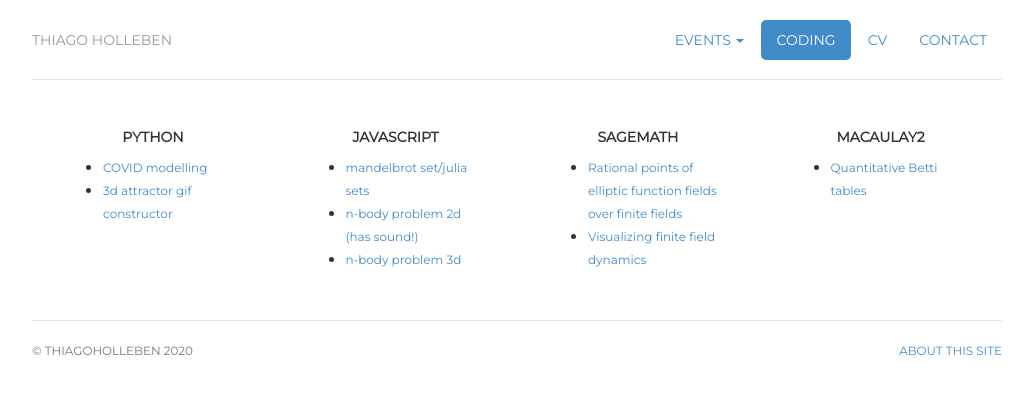
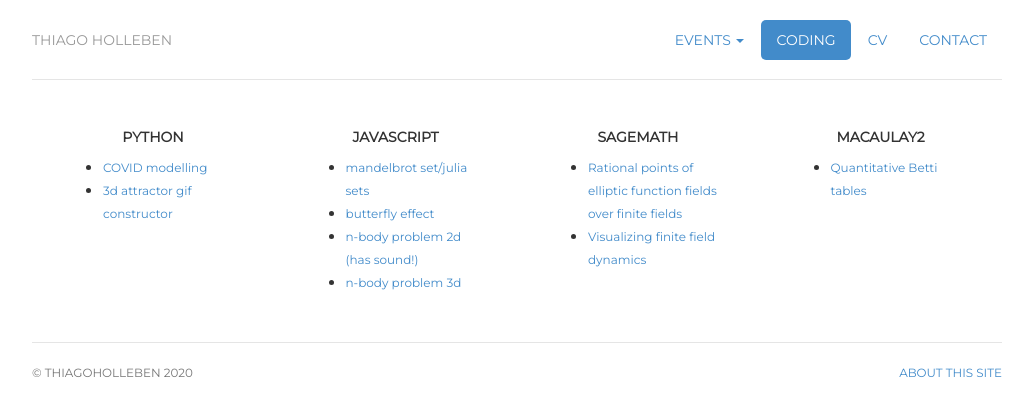
Before and after one commit to hollebenthiago/hollebenthiago.github.io, a Jekyll site: the page built from coding/index.html, in a window 1280 px wide. Shown: the top 416 px of the page, without its empty margins (123-1156 px from the left). Built offline with Jekyll 4.4.1, drawn with Linux system fonts in a browser that asks for light colours.

Commit message:
adding butterfly effect link

```diff
--- a/coding/index.html
+++ b/coding/index.html
@@ -34,6 +34,9 @@ description: Thiago Holleben is a graduate student at UFRJ.
                 <ul>
                     <li>
                         <a class="card-text" href="https://hollebenthiago.github.io/mandelbrot/">mandelbrot set/julia sets</a>
+                    </li>
+                    <li>
+                        <a class="card-text" href="https://hollebenthiago.github.io/butterfly/">butterfly effect</a>
                     </li>
                     <li>
                         <a class="card-text" href="https://hollebenthiago.github.io/n-Body-Problem-2D/">n-body problem 2d (has sound!)</a>
```
